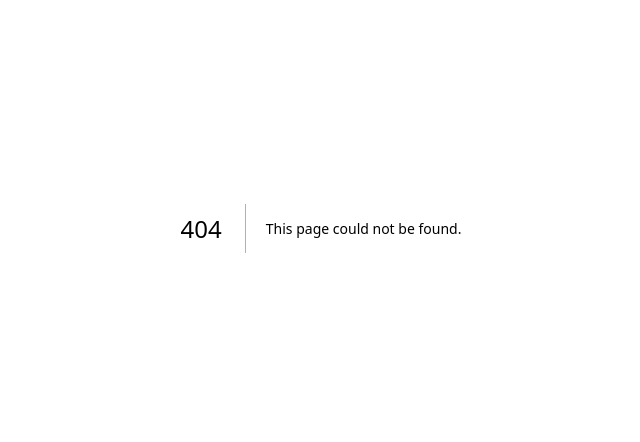
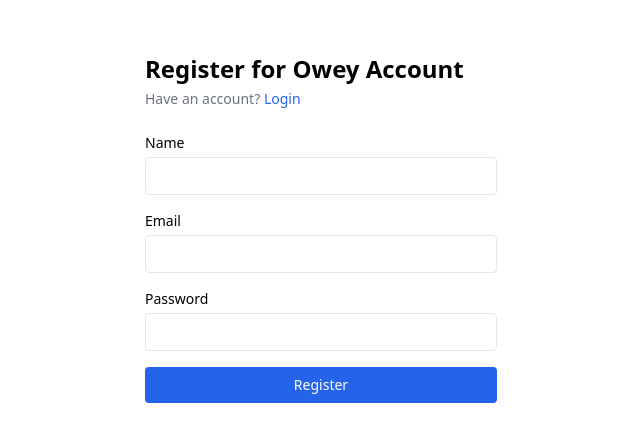
Before and after one commit to Jordan-Delp/owey, a Next.js app: page /register in a window 1280 px wide. Before the commit this address had no page. Shown: the part 172-614 px from the top of the page, without its empty margins (319-959 px from the left). Built offline with nearby package versions, Linux system fonts and the light colour scheme.

Commit message:
Add NextAuth, register/login pages, and dashboard shell

```diff
--- /dev/null
+++ b/app/(app)/dashboard/page.tsx
@@ -0,0 +1,16 @@
+import { getServerSession } from "next-auth";
+import { authOptions } from "@/lib/auth";
+import { redirect } from "next/navigation";
+
+export default async function DashboardPage() {
+  const session = await getServerSession(authOptions);
+
+  if (!session) redirect("/login");
+
+  return (
+    <main className="p-8">
+      <h1 className="text-2xl font-bold">Dashboard</h1>
+      <p className="mt-2 text-gray-500">Welcome, {session.user.name}</p>
+    </main>
+  );
+}
--- /dev/null
+++ b/app/(app)/layout.tsx
@@ -0,0 +1,3 @@
+export default function AppLayout({ children }: { children: React.ReactNode }) {
+  return <>{children}</>;
+}
--- /dev/null
+++ b/app/(auth)/login/page.tsx
@@ -0,0 +1,90 @@
+"use client";
+
+import { signIn } from "next-auth/react";
+import { useState } from "react";
+import { useRouter } from "next/navigation";
+import Link from "next/link";
+
+export default function LoginPage() {
+  const router = useRouter();
+  const [error, setError] = useState<string | null>(null);
+  const [loading, setLoading] = useState(false);
+
+  async function handleSubmit(e: React.FormEvent<HTMLFormElement>) {
+    e.preventDefault();
+    setError(null);
+    setLoading(true);
+
+    const form = e.currentTarget;
+    const email = (form.elements.namedItem("email") as HTMLInputElement).value;
+    const password = (form.elements.namedItem("password") as HTMLInputElement).value;
+
+    const result = await signIn("credentials", {
+      email,
+      password,
+      redirect: false,
+    });
+
+    if (result?.error) {
+      setError("Invalid email or password");
+      setLoading(false);
+      return;
+    }
+
+    router.push("/dashboard");
+  }
+
+  return (
+    <main className="flex min-h-screen items-center justify-center">
+      <div className="w-full max-w-sm space-y-6 px-4">
+        <div>
+          <h1 className="text-2xl font-bold">Sign in to Owey</h1>
+          <p className="mt-1 text-sm text-gray-500">
+            Don&apos;t have an account?{" "}
+            <Link href="/register" className="text-blue-600 hover:underline">
+              Register
+            </Link>
+          </p>
+        </div>
+
+        <form onSubmit={handleSubmit} className="space-y-4">
+          <div>
+            <label htmlFor="email" className="block text-sm font-medium">
+              Email
+            </label>
+            <input
+              id="email"
+              name="email"
+              type="email"
+              required
+              className="mt-1 w-full rounded border px-3 py-2 text-sm outline-none focus:ring-2 focus:ring-blue-500"
+            />
+          </div>
+
+          <div>
+            <label htmlFor="password" className="block text-sm font-medium">
+              Password
+            </label>
+            <input
+              id="password"
+              name="password"
+              type="password"
+              required
+              className="mt-1 w-full rounded border px-3 py-2 text-sm outline-none focus:ring-2 focus:ring-blue-500"
+            />
+          </div>
+
+          {error && <p className="text-sm text-red-500">{error}</p>}
+
+          <button
+            type="submit"
+            disabled={loading}
+            className="w-full rounded bg-blue-600 py-2 text-sm font-medium text-white hover:bg-blue-700 disabled:opacity-50"
+          >
+            {loading ? "Signing in..." : "Sign in"}
+          </button>
+        </form>
+      </div>
+    </main>
+  );
+}
--- /dev/null
+++ b/app/(auth)/register/page.tsx
@@ -0,0 +1,103 @@
+"use client";
+
+import { useState } from "react";
+import { useRouter } from "next/navigation";
+import Link from "next/link";
+
+export default function RegisterPage() {
+  const router = useRouter();
+  const [error, setError] = useState<string | null>(null);
+  const [loading, setLoading] = useState(false);
+
+  async function handleSubmit(e: React.FormEvent<HTMLFormElement>) {
+  e.preventDefault();
+  setError(null);
+  setLoading(true);
+
+  const form = e.currentTarget;
+  const name = (form.elements.namedItem("name") as HTMLInputElement).value;
+  const email = (form.elements.namedItem("email") as HTMLInputElement).value;
+  const password = (form.elements.namedItem("password") as HTMLInputElement).value;
+
+  const res = await fetch("/api/auth/register", {
+    method: "POST",
+    headers: { "Content-Type": "application/json" },
+    body: JSON.stringify({ name, email, password }),
+  });
+
+  if (!res.ok) {
+    const data = await res.json();
+    setError(data.message ?? "Something went wrong");
+    setLoading(false);
+    return;
+  }
+
+  router.push("/login");
+}
+
+  return (
+    <main className="flex min-h-screen items-center justify-center">
+      <div className="w-full max-w-sm space-y-6 px-4">
+        <div>
+          <h1 className="text-2xl font-bold">Register for Owey Account</h1>
+          <p className="mt-1 text-sm text-gray-500">
+            Have an account?{" "}
+            <Link href="/login" className="text-blue-600 hover:underline">
+              Login
+            </Link>
+          </p>
+        </div>
+
+        <form onSubmit={handleSubmit} className="space-y-4">
+          <div>
+            <label htmlFor="name" className="block text-sm font-medium">
+              Name
+            </label>
+            <input
+              id="name"
+              name="name"
+              type="text"
+              required
+              className="mt-1 w-full rounded border px-3 py-2 text-sm outline-none focus:ring-2 focus:ring-blue-500"
+            />
+          </div>
+          <div>
+            <label htmlFor="email" className="block text-sm font-medium">
+              Email
+            </label>
+            <input
+              id="email"
+              name="email"
+              type="email"
+              required
+              className="mt-1 w-full rounded border px-3 py-2 text-sm outline-none focus:ring-2 focus:ring-blue-500"
+            />
+          </div>
+
+          <div>
+            <label htmlFor="password" className="block text-sm font-medium">
+              Password
+            </label>
+            <input
+              id="password"
+              name="password"
+              type="password"
+              required
+              className="mt-1 w-full rounded border px-3 py-2 text-sm outline-none focus:ring-2 focus:ring-blue-500"
+            />
+          </div>
+
+          {error && <p className="text-sm text-red-500">{error}</p>}
+
+          <button
+            type="submit"
+            disabled={loading}
+            className="w-full rounded bg-blue-600 py-2 text-sm font-medium text-white hover:bg-blue-700 disabled:opacity-50"
+          >
+            {loading ? "Registering..." : "Register"}
+          </button>
+        </form>
+      </div>
+    </main>
+  );
+}
--- /dev/null
+++ b/app/api/auth/register/route.ts
@@ -0,0 +1,30 @@
+import { NextResponse } from "next/server";
+import bcrypt from "bcryptjs";
+import { prisma } from "@/lib/prisma";
+
+export async function POST(req: Request) {
+  const { name, email, password } = await req.json();
+
+  if (!email || !password) {
+    return NextResponse.json(
+      { message: "Email and password are required" },
+      { status: 400 }
+    );
+  }
+
+  const existing = await prisma.user.findUnique({ where: { email } });
+  if (existing) {
+    return NextResponse.json(
+      { message: "An account with that email already exists" },
+      { status: 409 }
+    );
+  }
+
+  const hashed = await bcrypt.hash(password, 12);
+
+  await prisma.user.create({
+    data: { name, email, password: hashed },
+  });
+
+  return NextResponse.json({ message: "Account created" }, { status: 201 });
+}
```
